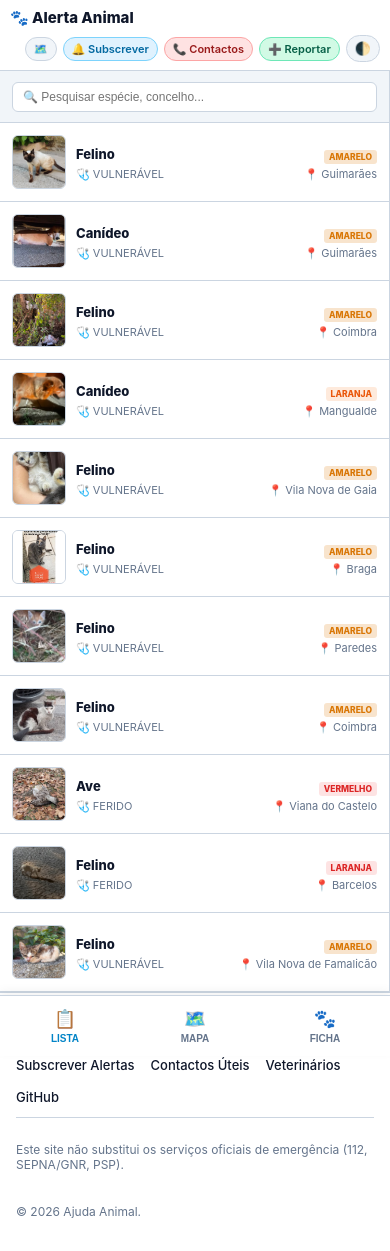
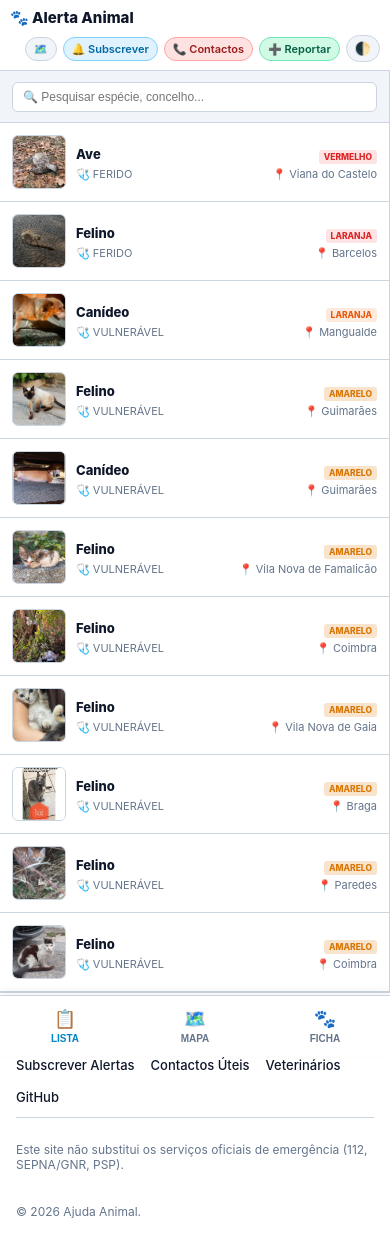
Before and after one commit to ajudaanimal/alerta, a Jekyll site: the page built from index.html, in a window 390 px wide. Built offline with Jekyll 4.4.1, drawn with Linux system fonts in a browser that asks for light colours; some of the changed lines change nothing that is shown.

Commit message:
Update index.html

```diff
--- a/index.html
+++ b/index.html
@@ -159,6 +159,7 @@
   }
   .map-card-item:hover, .map-card-item.selected { background: var(--header-bg); }
 
+  /* Left list image: cropped/zoom to fill square */
   .map-card-img {
     width: 52px;
     height: 52px;
@@ -238,9 +239,10 @@
   .banner-orange { background: #ffedd5; color: #7c2d12; }
   .banner-yellow { background: #fef9c3; color: #713f12; }
 
+  /* Right panel image container: object-fit contain so it's not cropped */
   .ficha-img-container {
     width: 100%;
-    max-height: 220px;
+    height: 200px;
     background: var(--box-bg);
     border: 1px solid var(--border-color);
     border-radius: 6px;
@@ -251,8 +253,8 @@
     box-sizing: border-box;
   }
   .ficha-img-container img {
-    width: 100%;
-    height: 100%;
+    max-width: 100%;
+    max-height: 100%;
     object-fit: contain;
     display: block;
   }
@@ -264,6 +266,10 @@
   .content-box { font-size: 12px; background: var(--box-bg); padding: 10px; border: 1px solid var(--border-color); border-radius: 6px; line-height: 1.5; color: var(--text-main); }
 
   .species-pin { width: 30px; height: 30px; border-radius: 50%; display: flex; align-items: center; justify-content: center; color: #ffffff; box-shadow: 0 2px 4px rgba(0,0,0,0.3); border: 2px solid #ffffff; font-size: 14px; }
+
+  /* Leaflet Popup Styling */
+  .leaflet-popup-content-wrapper { border-radius: 8px; padding: 0; overflow: hidden; }
+  .leaflet-popup-content { margin: 10px !important; line-height: 1.4; }
 
   /* Mobile Bottom Navigation Bar */
   .app-bottom-nav {
@@ -299,7 +305,7 @@
   .nav-tab-btn span.tab-icon { font-size: 18px; }
   .nav-tab-btn.active { color: var(--primary-color); }
 
-  /* Mobile Responsive Views (Clean Display Toggle instead of Vertical Animation Bugs) */
+  /* Mobile Responsive Views */
   @media (max-width: 992px) {
     .app-layout-wrapper {
       display: block;
@@ -330,6 +336,34 @@
   }
 </style>
 
+{% assign sorted_posts = site.ocorrencias | sort: 'date' | reverse %}
+{% assign scored_posts = "" | split: "" %}
+
+{% for post in sorted_posts %}
+  {% assign t = post.triagem | strip | downcase %}
+  {% assign est_fisico = post.estado_fisico | strip | downcase %}
+  {% assign t_score = 10 %}
+  {% assign ef_score = 10 %}
+
+  {% if t contains 'vermelho' %}{% assign t_score = 1 %}
+  {% elsif t contains 'laranja' %}{% assign t_score = 2 %}
+  {% elsif t contains 'amarelo' %}{% assign t_score = 3 %}
+  {% elsif t contains 'azul' %}{% assign t_score = 4 %}
+  {% endif %}
+
+  {% if est_fisico contains 'crítico' or est_fisico contains 'critico' %}{% assign ef_score = 1 %}
+  {% elsif est_fisico contains 'ferido' %}{% assign ef_score = 2 %}
+  {% elsif est_fisico contains 'vulnerável' or est_fisico contains 'vulneravel' %}{% assign ef_score = 3 %}
+  {% else %}{% assign ef_score = 4 %}
+  {% endif %}
+
+  {% assign sar_score = t_score | times: 100 | plus: ef_score %}
+  {% assign scored_post = sar_score | append: "___" | append: forloop.index0 %}
+  {% assign scored_posts = scored_posts | push: scored_post %}
+{% endfor %}
+
+{% assign sorted_scored = scored_posts | sort %}
+
 <div class="app-layout-wrapper mobile-view-list" id="appLayoutWrapper">
 
   <!-- LEFT WINDOW: Animal List -->
@@ -341,9 +375,11 @@
       </div>
 
       <div class="map-list-wrapper" id="mapManifestList">
-        {% assign sorted_posts = site.ocorrencias | sort: 'date' | reverse %}
+        {% for item in sorted_scored %}
+          {% assign parts = item | split: "___" %}
+          {% assign original_index = parts[1] | times: 1 %}
+          {% assign post = sorted_posts[original_index] %}
 
-        {% for post in sorted_posts %}
           {% assign t = post.triagem | strip | downcase %}
           {% assign est_fisico = post.estado_fisico | strip | downcase %}
           {% assign est_caso = post.estado_caso | strip | downcase %}
@@ -365,7 +401,7 @@
           {% endif %}
 
           <div class="map-card-item map-row" id="card-item-{{ post.slug }}"
-               onclick="selectOccurrence('{{ post.slug }}', true)"
+               onclick="handleListItemClick('{{ post.slug }}')"
                data-color="{{ color_key }}"
                data-search-tags="{{ post.id }} {{ post.slug }} {{ post.especie }} {{ post.concelho }} {{ post.localidade }} {{ post.distrito }} {{ post.triagem }} {{ post.estado_fisico }}">
 
@@ -457,7 +493,11 @@
   let activeColorFilter = 'all';
 
   const ocorrenciasData = [
-    {% for post in sorted_posts %}
+    {% for item in sorted_scored %}
+      {% assign parts = item | split: "___" %}
+      {% assign original_index = parts[1] | times: 1 %}
+      {% assign post = sorted_posts[original_index] %}
+
       {% assign t = post.triagem | strip | downcase %}
       {% assign est_caso = post.estado_caso | strip | downcase %}
       {% assign est_fisico = post.estado_fisico | strip | downcase %}
@@ -627,13 +667,39 @@
     marker.options.colorKey = item.colorKey;
     marker.options.slug = item.slug;
 
+    var popupContent = `
+      <div style="width: 215px; font-family: inherit;">
+        <img src="${item.imagem}" style="width:100%; height:110px; object-fit:cover; border-radius:4px; margin-bottom:6px; display:block;" alt="">
+        <div style="font-weight:800; font-size:13px; color:#0f172a; margin-bottom:2px;">${item.especie}</div>
+        <div style="font-size:11px; color:#64748b; margin-bottom:4px;">📍 ${item.concelho}</div>
+        <div style="font-size:11px; font-weight:700; color:#0284c7; margin-bottom:8px;">🩺 ${item.estado_fisico} (${item.triagem})</div>
+        <button onclick="openFichaFromMap('${item.slug}')" style="width:100%; background: ${item.color}; color:#fff; border:none; padding:7px; border-radius:4px; font-weight:700; cursor:pointer; font-size:11.5px; text-align:center;">Ver Ficha Completa</button>
+      </div>
+    `;
+
+    marker.bindPopup(popupContent);
+
     marker.on('click', function() {
-      selectOccurrence(item.slug, true);
+      selectOccurrence(item.slug, false);
     });
 
     markersBySlug[item.slug] = marker;
     return marker;
   }
+
+  function handleListItemClick(slug) {
+    selectOccurrence(slug, true);
+    if (window.innerWidth <= 992) {
+      switchMobileTab('map');
+    }
+  }
+
+  window.openFichaFromMap = function(slug) {
+    selectOccurrence(slug, true);
+    if (window.innerWidth <= 992) {
+      switchMobileTab('ficha');
+    }
+  };
 
   function selectOccurrence(slug, updateHash = true) {
     const item = ocorrenciasData.find(i => i.slug === slug);
@@ -650,7 +716,6 @@
       cardEl.scrollIntoView({ behavior: 'smooth', block: 'nearest' });
     }
 
-    // Robust map reaction: Check if marker is already loaded, otherwise fetch on-demand immediately
     const marker = markersBySlug[slug];
     if (marker && mapInstance) {
       var latLng = marker.getLatLng();
@@ -719,7 +784,6 @@
     if (window.innerWidth <= 992) {
       const backBtn = document.getElementById('mobileBackToMapBtn');
       if (backBtn) backBtn.style.display = 'block';
-      switchMobileTab('map');
     } else {
       document.getElementById('appLayoutWrapper').classList.remove('hide-right');
       if (mapInstance) setTimeout(() => mapInstance.invalidateSize(), 300);
```
